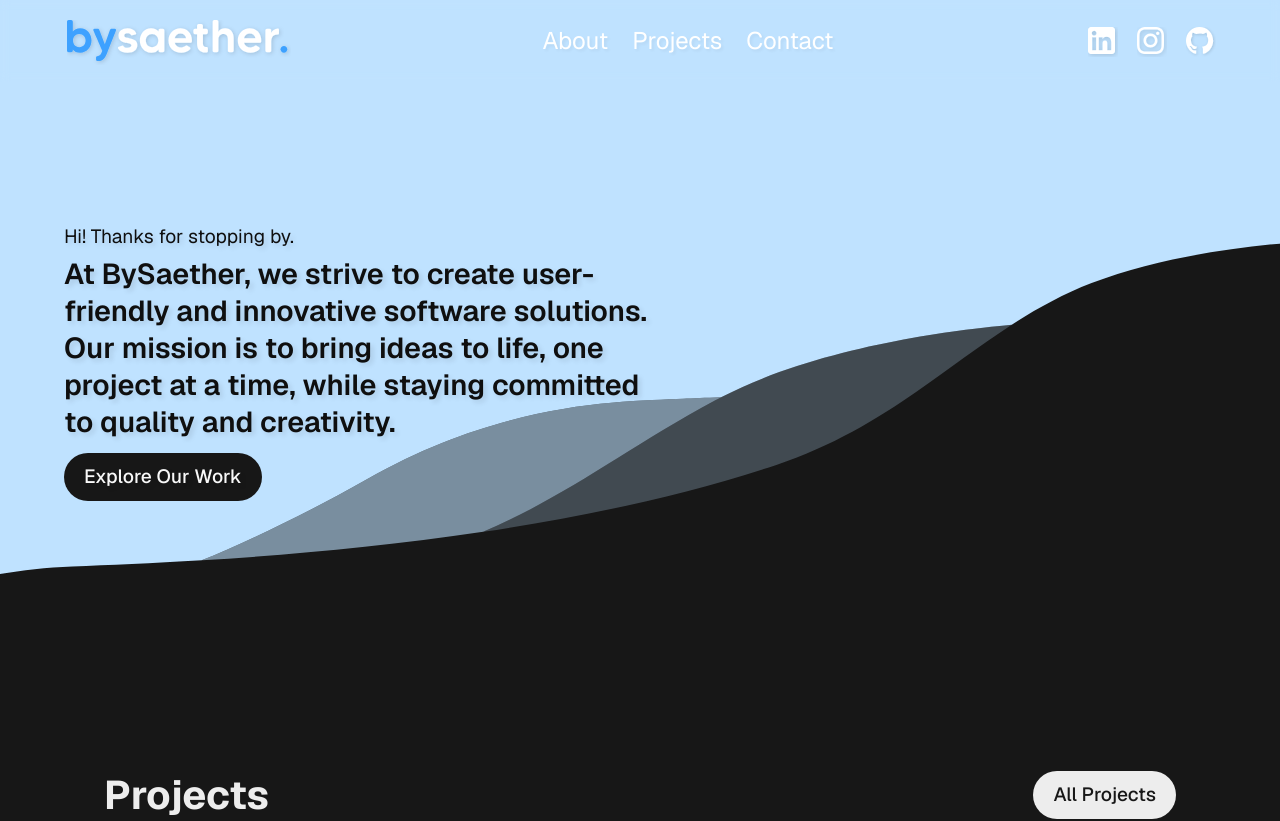
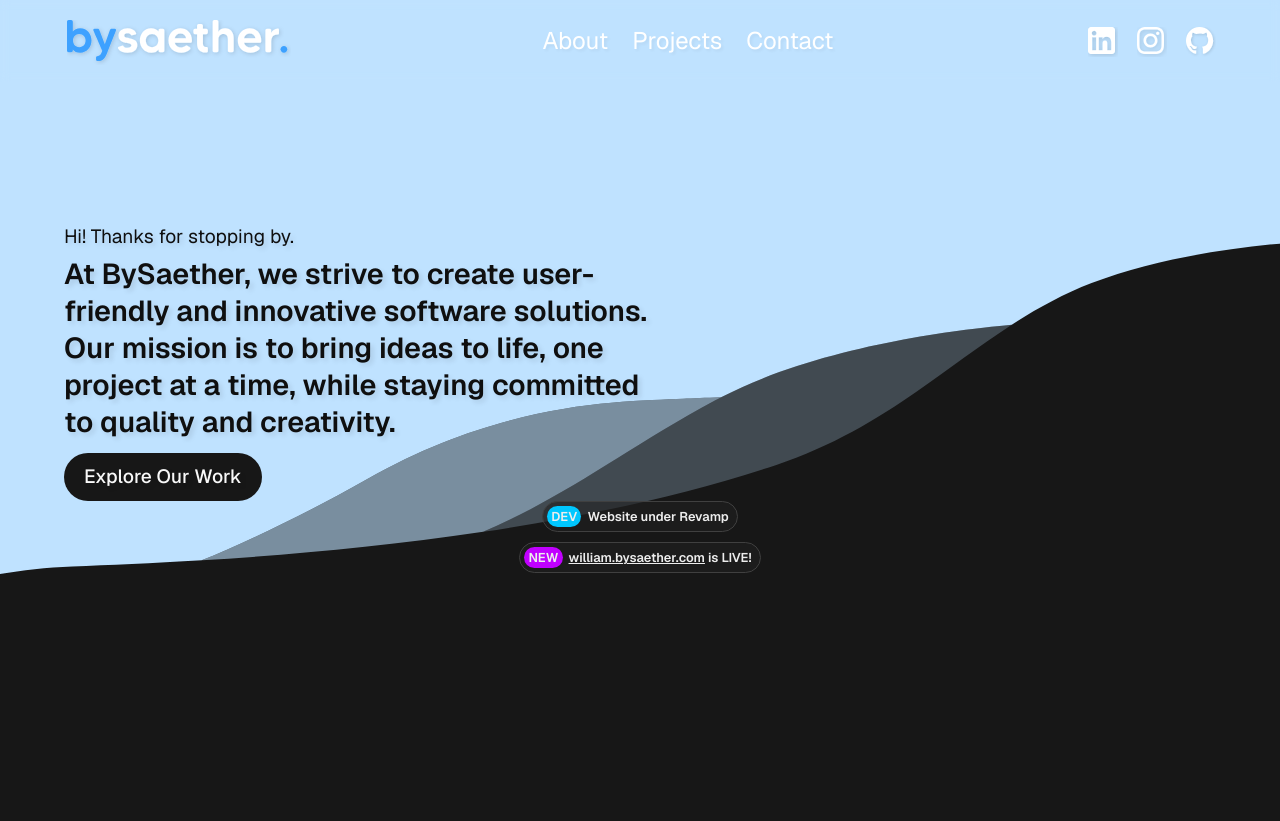
Before and after one commit to williamsaether/bysaether.com, a Next.js app: page / in a window 1280 px wide. Shown: the top 821 px of the page. Built offline with nearby package versions, Linux system fonts and the light colour scheme.

Commit message:
Add notification widgets on homepage

```diff
--- a/app/common.module.css
+++ b/app/common.module.css
@@ -47,6 +47,26 @@ a.secondary, button.secondary {
   min-width: 180px;
 }
 
+.noti {
+  display: flex;
+  gap: 6px;
+  align-items: center;
+  margin: auto auto 10px;
+  padding: 4px 8px 4px 4px;
+  border-radius: 100px;
+  border: 1px solid #404040;
+  background: #20202099;
+  font-size: .8rem;
+  font-weight: 600;
+}
+.noti span {
+  padding: 2px 4px;
+  border-radius: 100px;
+}
+.noti a {
+  text-decoration: underline;
+}
+
 /* Enable hover only on non-touch devices */
 @media (hover: hover) and (pointer: fine) {
   a.primary:hover {
--- a/app/page.tsx
+++ b/app/page.tsx
@@ -5,7 +5,6 @@ import common from "./common.module.css";
 import styles from "./page.module.css";
 import projects from "@/data/projects";
 import Link from "next/link";
-import Head from "next/head";
 
 export default function Home() {
   return (
@@ -31,6 +30,14 @@ export default function Home() {
             </div>
           </div>
         </section>
+        <div className={common.noti}>
+          <span style={{background: "#00c7ff"}}>DEV</span>
+          Website under Revamp
+        </div>
+        <div className={common.noti}>
+          <span style={{background: "#c100ff"}}>NEW</span>
+          <div><a href={"https://william.bysaether.com"} target="_blank">william.bysaether.com</a> is LIVE!</div>
+        </div>
         <span id="intersector" className={styles.intersector}/>
         <section className={styles.section}>
           <header>
```
